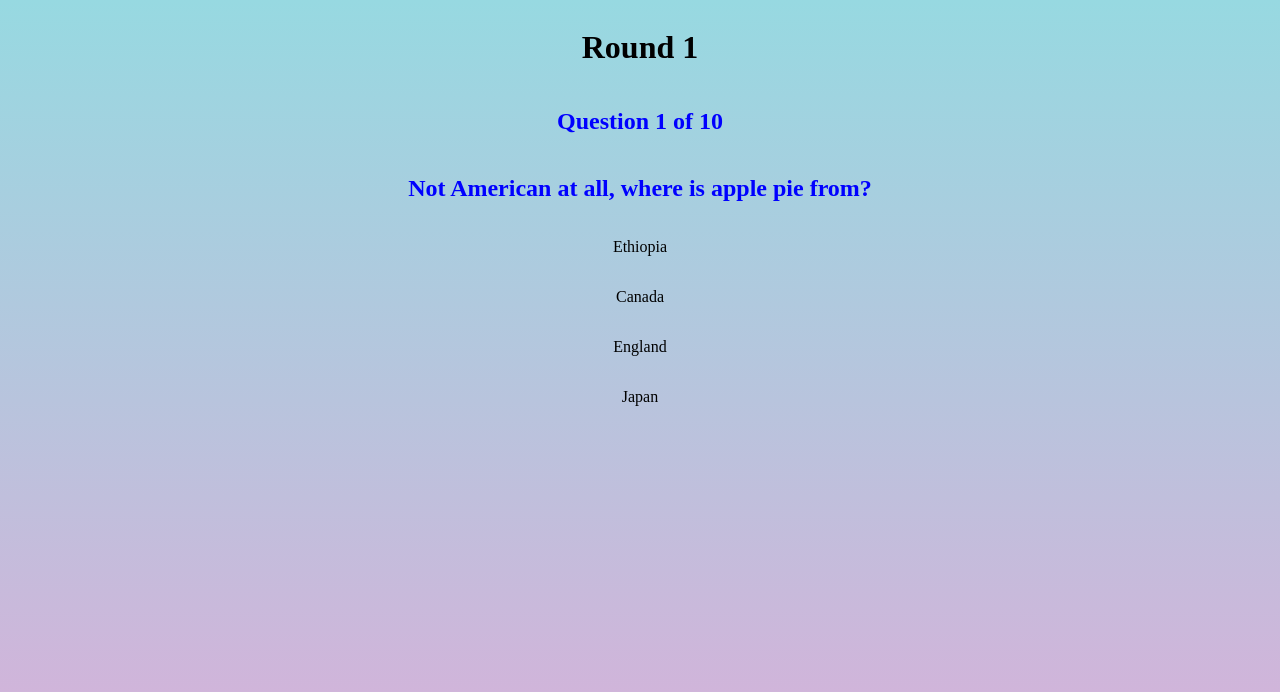
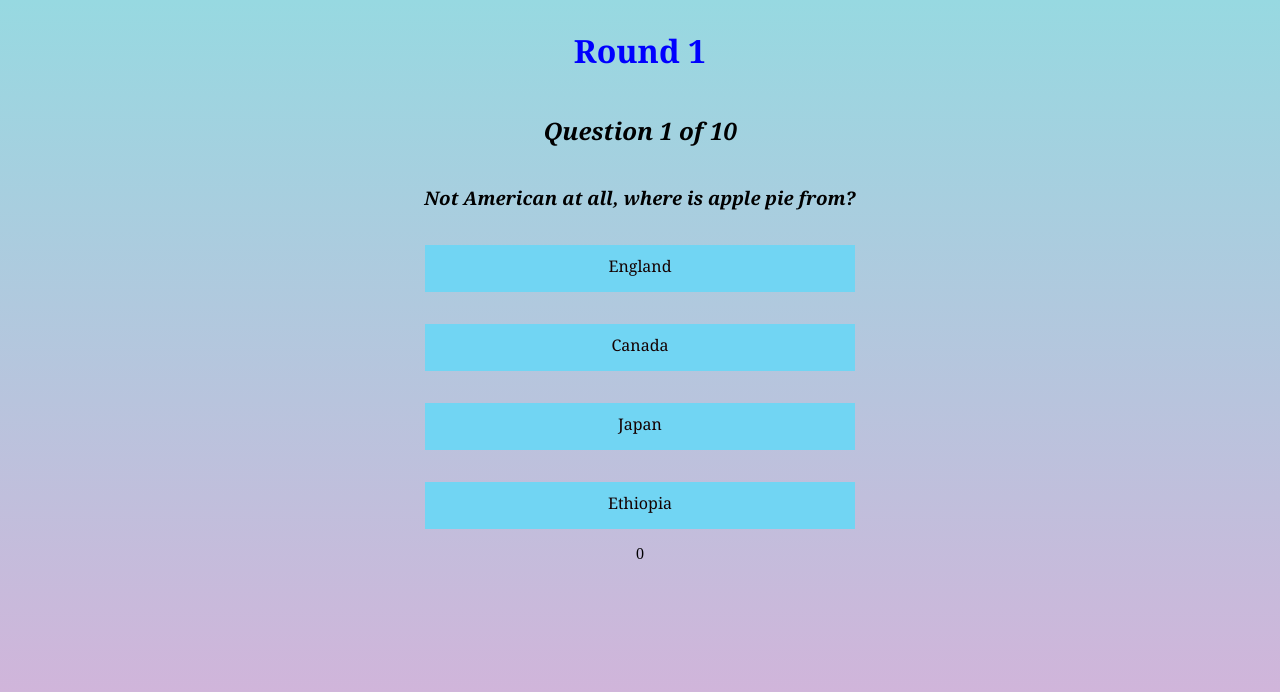
Before and after one commit to cschreger/Tandem-Challenge, a React (Create React App) app in the folder trivia-tandem/: page / in a window 1280 px wide. Shown: the top 692 px of the page. Built offline with nearby package versions, Linux system fonts and the light colour scheme.

Commit message:
Infinite loop/render errors fix

```diff
--- a/trivia-tandem/public/index.html
+++ b/trivia-tandem/public/index.html
@@ -6,10 +6,12 @@
     <meta name="viewport" content="width=device-width, initial-scale=1" />
     <meta name="theme-color" content="#000000" />
     <meta
-      name="description"
+      name="Tandem Trivia"
       content="Web site created using create-react-app"
     />
     <link rel="apple-touch-icon" href="%PUBLIC_URL%/logo192.png" />
+    <link href="https://fonts.googleapis.com/css2?family=Noto+Serif:ital,wght@0,400;0,700;1,400;1,700&display=swap"
+    rel="stylesheet">
     <!--
       manifest.json provides metadata used when your web app is installed on a
       user's mobile device or desktop. See https://developers.google.com/web/fundamentals/web-app-manifest/
@@ -24,18 +26,12 @@
       work correctly both with client-side routing and a non-root public URL.
       Learn how to configure a non-root public URL by running `npm run build`.
     -->
-    <title>React App</title>
+    <title>Tandem Trivia</title>
   </head>
   <body>
     <noscript>You need to enable JavaScript to run this app.</noscript>
     <div id="root"></div>
     <!--
-      This HTML file is a template.
-      If you open it directly in the browser, you will see an empty page.
-
-      You can add webfonts, meta tags, or analytics to this file.
-      The build step will place the bundled scripts into the <body> tag.
-
       To begin the development, run `npm start` or `yarn start`.
       To create a production bundle, use `npm run build` or `yarn build`.
     -->
--- a/trivia-tandem/src/quiz.js
+++ b/trivia-tandem/src/quiz.js
@@ -16,6 +16,8 @@ export class Quiz extends React.Component {
             score: 0,
             disabled: true
         }
+
+        this.gameFinish = this.gameFinish.bind(this);
     }
 
 
@@ -24,20 +26,22 @@ export class Quiz extends React.Component {
     }
 
 
-    componentDidUpdate(prevProps, prevState) {
-        const {currIndex} = this.state;
-        debugger
-        if (this.state.currIndex !== prevState.currIndex) {
-            this.setState({
-                question: quizQuestions[currIndex].question,
-                options: this.answerShuffle(
-                    quizQuestions[currIndex].incorrect,
-                    quizQuestions[currIndex].correct
-                    ),
-                answer: quizQuestions[currIndex].correct
-            })
-        }
-    }
+
+    // componentDidUpdate(prevProps, prevState) {
+    //     const {currIndex} = this.state;
+    //     debugger
+    //     if (currIndex !== prevState.currIndex) {
+    //         debugger
+    //         this.setState({
+    //             question: quizQuestions[currIndex].question,
+    //             options: this.answerShuffle(
+    //                 quizQuestions[currIndex].incorrect,
+    //                 quizQuestions[currIndex].correct
+    //                 ),
+    //             answer: quizQuestions[currIndex].correct
+    //         })
+    //     }
+    // }
 
     answerShuffle(choices, correct) {
         let options = choices.concat(correct);
@@ -51,70 +55,93 @@ export class Quiz extends React.Component {
     }
 
 
-    checkAnswer = (answer) => {
-        this.setState({
-            userAnswer: answer,
-            disabled: false
-        })
-    }
-
-
     loadQuiz = () => {
         const {currIndex} = this.state;
 
-        this.setState(() => {
-            return {
+        this.setState({
             question: quizQuestions[currIndex].question,
             options: this.answerShuffle(
                     quizQuestions[currIndex].incorrect,
                     quizQuestions[currIndex].correct
                     ),
             answer: quizQuestions[currIndex].correct
-        }})
-        debugger
+        })
     }
 
 
-    handleNextQuestion = () => {
+    handleNextQuestion = (choice) => {
         const {selectedAnswer, answer} = this.state;
 
-        if (selectedAnswer = answer) {
+        this.setState({
+            selectedAnswer: choice,
+            disabled: false
+        })
+
+        debugger
+        if (choice === answer) {
             this.setState ({
                 score: this.state.score += 1
             })
         }
 
+        debugger
+
         this.setState({
             currIndex: this.state.currIndex += 1,
             questionNum: this.state.questionNum += 1,
-            userAnswer: null
+            selectedAnswer: null,
+            question: quizQuestions[this.state.currIndex].question,
+            options: this.answerShuffle(
+                quizQuestions[this.state.currIndex].incorrect,
+                quizQuestions[this.state.currIndex].correct
+            ),
+            answer: quizQuestions[this.state.currIndex].correct
         })
+        debugger
     }
 
+
     handleFinish = () => {
-        if (this.state.questionNum === 10) {
+        if (this.state.questionNum === quizQuestions.length - 1) {
+            this.setState({
+                currIndex: this.state.currIndex += 1,
+                questionNum: this.state.questionNum += 1,
+                selectedAnswer: null
+            })
+        } else {
+            this.setState({
+                currIndex: this.state.currIndex += 1,
+                questionNum: this.state.questionNum += 1,
+                selectedAnswer: null
+            })
+        }
+    }
 
-        }
+    gameFinish = () => {
+        debugger
+        return (
+            <div>
+                Thank you for playing!!
+            </div>
+        )
     }
 
 
     render() {
-        const {options, question, quizEnd, score,
-            disabled, round, questionNum, userAnswer} = this.state;
-            console.log(options)
-            console.log("a")
-        debugger
+        const {options, question, score, round, questionNum} = this.state;
+
         return (
         <div className='question-wrapper'>
             <h1>Round {round}</h1>
-            <h2>Question {questionNum} of 10</h2>
-            <h2>{question}</h2>
+            <h2>Question {`${questionNum > 10 ? questionNum - 10 : questionNum}`} of 10</h2>
+            <h3>{question}</h3>
             <div className='options-wrapper'>
-                <p className='choice'>{options[0]}</p>
-                <p className='choice'>{options[1]}</p>
-                <p className='choice'>{options[2]}</p>
-                <p className='choice'>{options[3]}</p>
+                <p onClick={this.handleNextQuestion.bind(null, options[0])} className='choice'>{options[0]}</p>
+                <p onClick={this.handleNextQuestion.bind(null, options[1])} className='choice'>{options[1]}</p>
+                <p onClick={this.handleNextQuestion.bind(null, options[2])} className='choice'>{options[2]}</p>
+                <p onClick={this.handleNextQuestion.bind(null, options[3])} className='choice'>{options[3]}</p>
             </div>
+
 
             {questionNum === 10 &&
             <button onClick={this.handleFinish}>
@@ -122,7 +149,13 @@ export class Quiz extends React.Component {
             </button>
             }
 
+            {questionNum === 20 &&
+            <button onClick={this.gameFinish}>
+                Finish Game
+            </button>
+            }
 
+        <span>{score}</span>
         </div>
         )
     }
--- a/trivia-tandem/src/quizQuestions.js
+++ b/trivia-tandem/src/quizQuestions.js
@@ -42,7 +42,7 @@ const questions = [
 
   {
     "question": "In a website address bar, what does WWW stand for?",
-    "incorrect": ["Wild Wild West", "War World Web"],
+    "incorrect": ["Wild Wild West", "War World Web", "Wonky Whimsical Wombats"],
     "correct": "World Wide Web"
   },
   {
--- a/trivia-tandem/src/styles.css
+++ b/trivia-tandem/src/styles.css
@@ -6,8 +6,15 @@ body {
     background: linear-gradient(to top, #d9afd9 0%, #97d9e1 100%);
 }
 
-h2 {
+h1 {
     color: blue;
+    font-family: 'Noto Serif', serif;
+}
+
+h2, h3 {
+    color: black;
+    font-family: 'Noto Serif', serif;
+    font-style: italic;
 }
 
 .question-wrapper, .options-wrapper {
@@ -16,3 +23,23 @@ h2 {
     align-items: center;
     justify-content: flex-end;
 }
+
+.choice {
+    background-color: #71d5f3;
+    height: 10%;
+    width: 350px;
+    padding: 10px 40px 15px 40px;
+    display: flex;
+    justify-content: center;
+    transition: 0.5s;
+    color: rgb(20, 1, 1);
+    font-family: 'Noto Serif', serif;
+}
+
+.choice:hover {
+    cursor: pointer;
+    background-color: #040280;
+    color: whitesmoke;
+    font-family: 'Noto Serif', serif;
+
+}
```
